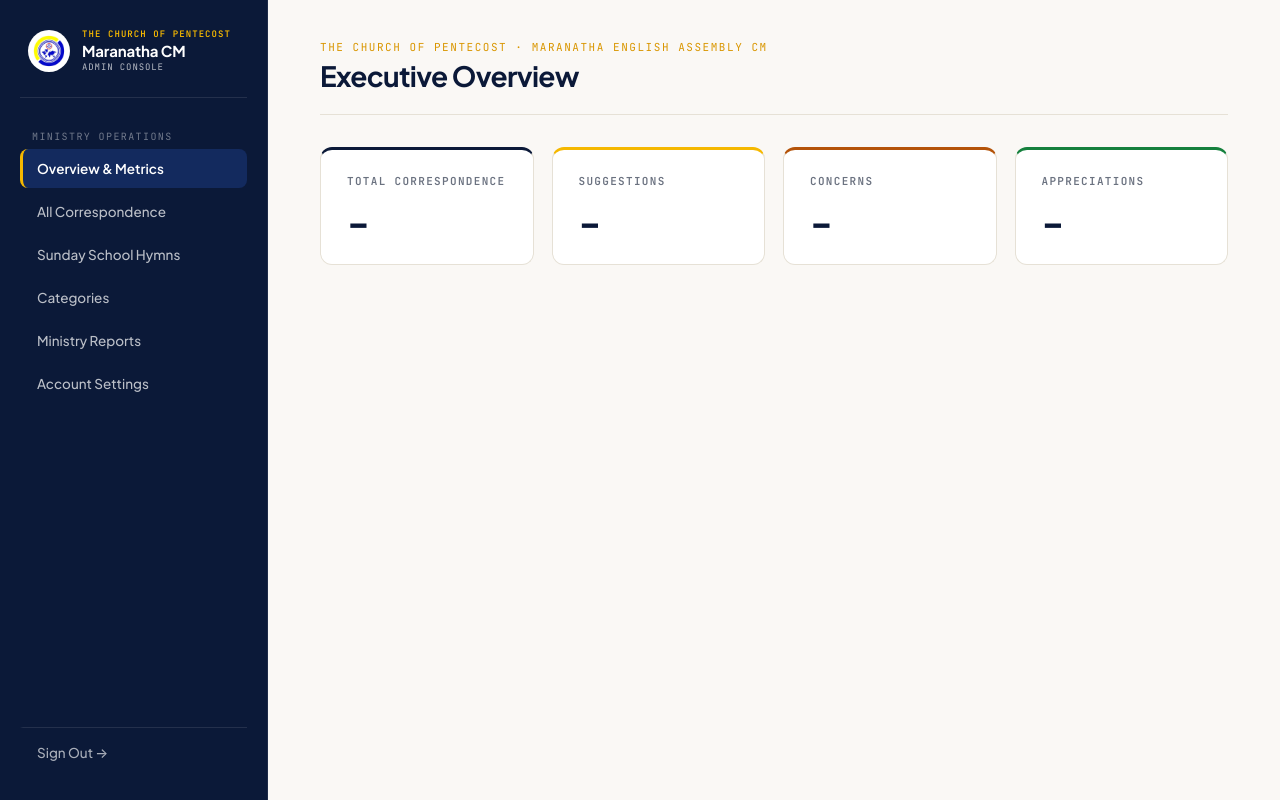
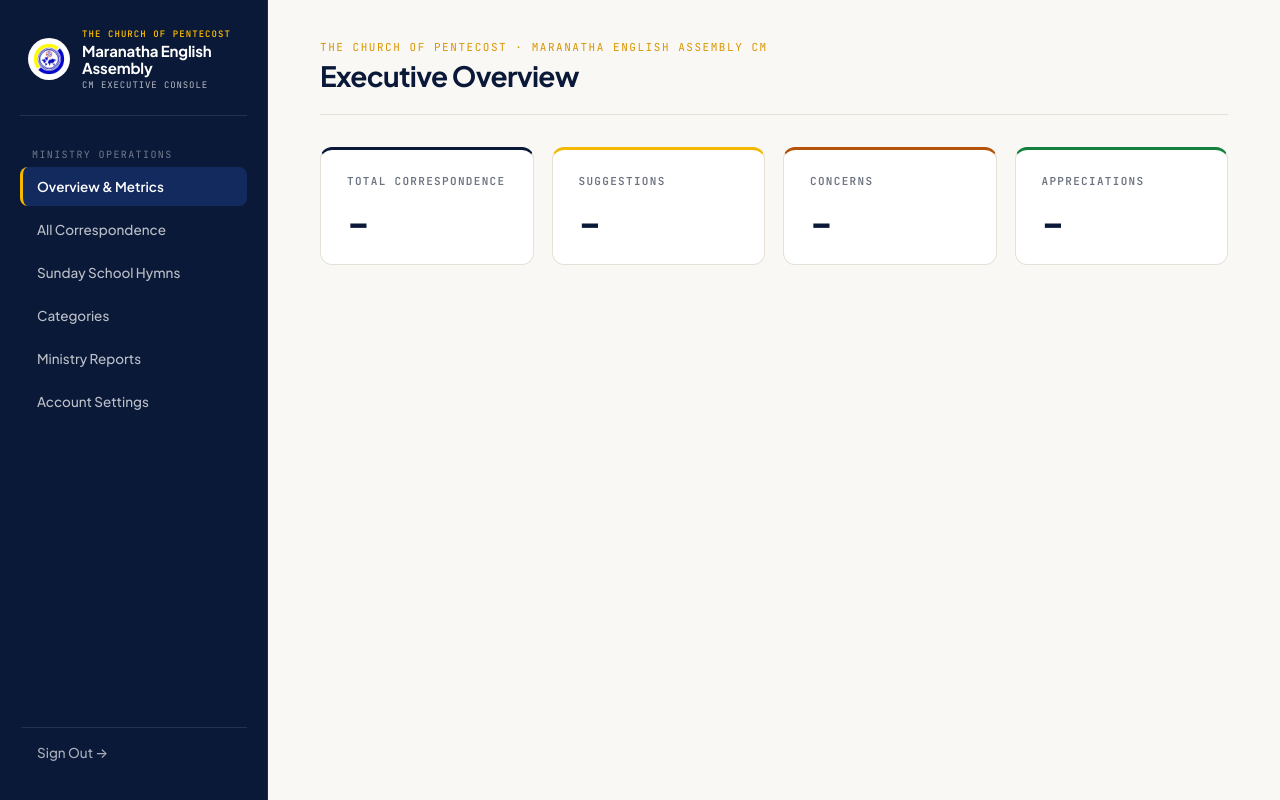
Before and after one commit to jesse-aj/cm_portal, a website: page maranatha_site/public/admin.html in a window 1280 px wide. Drawn offline with Linux system fonts and the light colour scheme; no server answers.

Commit message:
style(branding): ensure Maranatha English Assembly is consistently named across all sidebars

```diff
--- a/maranatha_site/public/admin.html
+++ b/maranatha_site/public/admin.html
@@ -16,8 +16,8 @@
             <img src="images/logo.png" alt="The Church of Pentecost Logo" class="sidebar-logo">
             <div class="sidebar-brand-text">
                 <span class="sidebar-church-name">The Church of Pentecost</span>
-                <h2 class="logo">Maranatha CM</h2>
-                <span class="sidebar-cm-tag">Admin Console</span>
+                <h2 class="logo">Maranatha English Assembly</h2>
+                <span class="sidebar-cm-tag">CM Executive Console</span>
             </div>
         </div>
 
```
Also changed, not shown: maranatha_site/public/user.html (+1 -1 lines).
